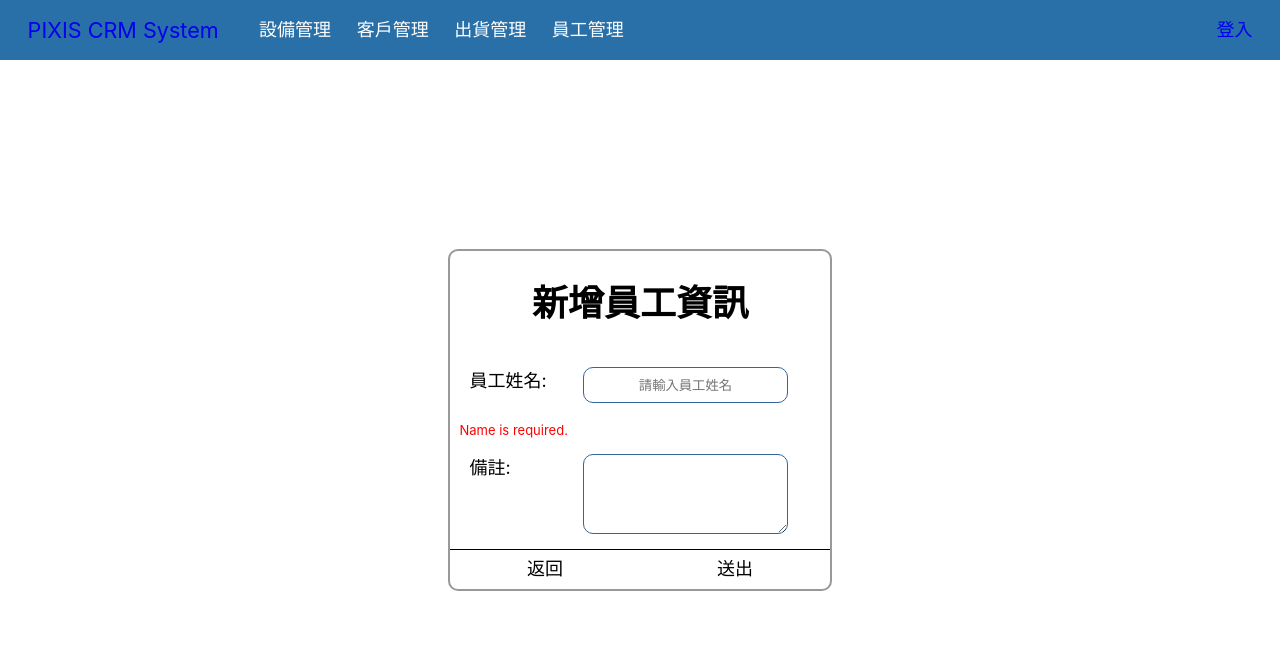
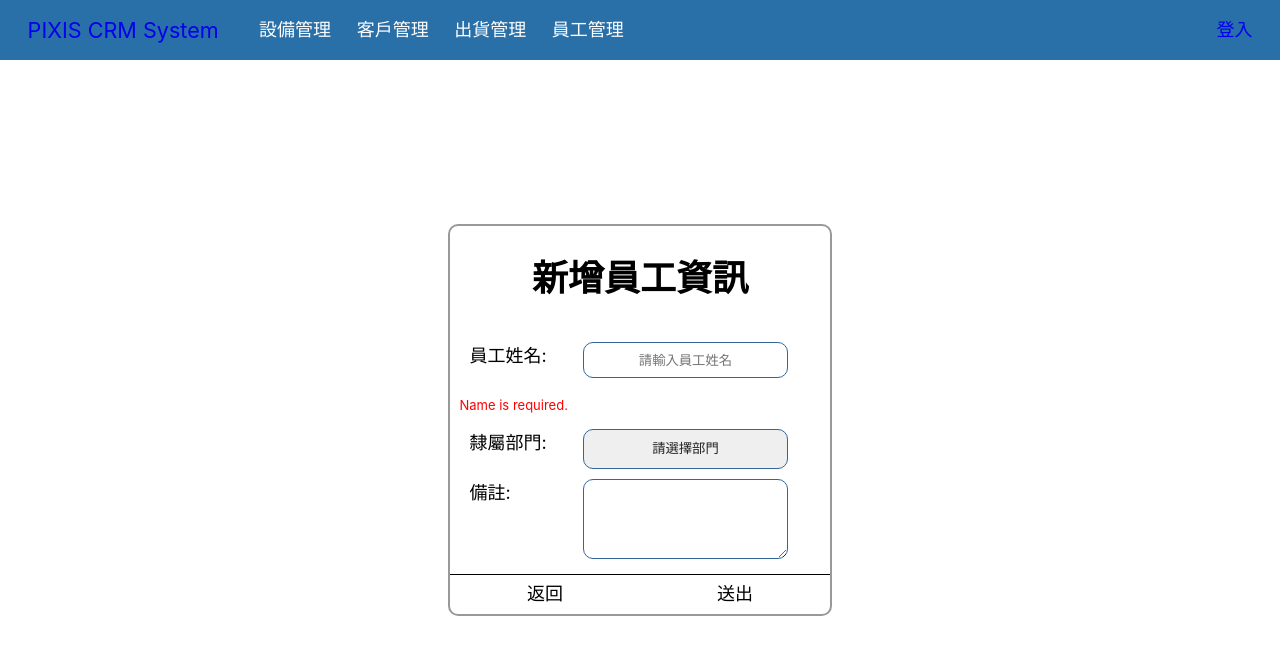
Before and after one commit to nttu94507/nextJS, a Next.js app: page /employees/edit in a window 1280 px wide. Shown: the top 654 px of the page. Built offline with nearby package versions, Linux system fonts and the light colour scheme; no server answers.

Commit message:
[M]add employee

```diff
--- a/pages/employees/edit/index.jsx
+++ b/pages/employees/edit/index.jsx
@@ -11,7 +11,7 @@ const url = process.env.NEXT_PUBLIC_API_HOST
 const Edit = () => {
     const router = useRouter();
     // const [data, setData] = useEffect()
-    const [employeeID, setemployeeID] = useState('');
+    const [department, setDepartment] = useState('');
     const [employee_Name, setEmployee_Name] = useState('');
     const [employee_Address, setEmployee_Address] = useState('');
     const [email, setEmail] = useState('');
@@ -28,12 +28,12 @@ const Edit = () => {
     const [errors, setErrors] = useState({});
     const [isFormValid, setIsFormValid] = useState(false);
 
-    const addcustomer = () => {
+    const addemployee = () => {
         const employeeInfo = {
             // id: Id,
             // GUInumber: GUInumber,
             employee_Name: employee_Name,
-            // Organization_Address: Organization_Address,
+            department: department,
             // contractPerson: contractPerson,
             // contractPerson_PhoneNumber: contractPerson_PhoneNumber,
             // contractPerson_Email: contractPerson_Email,
@@ -41,6 +41,7 @@ const Edit = () => {
             // FAEID: FAEID,
             // note: note,
         }
+        console.log(employeeInfo)
         fetch(`http://${url}/api/employee/`, {
             method: 'POST',
             body: JSON.stringify(employeeInfo),
@@ -50,7 +51,7 @@ const Edit = () => {
         }).then(() => {
             router.push('/employees/employeeslist')
         }).catch((error) => {
-            console.log(error)
+            // console.log(error)
         })
 
 
@@ -71,9 +72,9 @@ const Edit = () => {
             errors.employee_Name = 'Name is required.';
         }
 
-        // if (!employee_Address) {
-        //     errors.employee_Address = 'Address is required.';
-        // }
+        if (!department) {
+            errors.employee_Address = 'Address is required.';
+        }
 
         // if (!email) {
         //     errors.email = 'email is required.';
@@ -139,7 +140,7 @@ const Edit = () => {
     const customerSubmit = () => {
         if (isFormValid) {
             console.log('Form submitted successfully!');
-            addcustomer()
+            addemployee()
         } else {
             console.log('Form has errors. Please correct them.');
             // errors.submit = '請檢查新增內容'
@@ -236,8 +237,23 @@ const Edit = () => {
                                 }}/>
                             </div>
                         </div> */}
-                        {/* {!!errors.contractPerson_Email && <p className={styles.error1}>{errors.contractPerson_Email}</p>}
+                        {/* {!!errors.contractPerson_Email && <p className={styles.error1}>{errors.contractPerson_Email}</p>} */}
                         <div className={`${styles.probeInfoCell} ${styles.display}`}>
+                            <div className={`${styles.itemcell}`}>隸屬部門: </div>
+                            <div className={` ${styles.imputcell}`}>
+                                <select name='department' required onChange={(e)=>{
+                                    setDepartment(e.target.value)
+                                }}>
+                                    <option value={""}>請選擇部門</option>
+                                    <option value={0}>管理部</option>
+                                    <option value={1}>業務部</option>
+                                    <option value={2}>開發部</option>
+                                    <option value={3}>技術服務部</option>
+                                </select>
+                            </div>
+                        </div>
+                        {!!errors.SalesID && <p className={styles.error1}>{errors.SalesID}</p>}
+                        {/* <div className={`${styles.probeInfoCell} ${styles.display}`}>
                             <div className={`${styles.itemcell}`}>負責業務: </div>
                             <div className={` ${styles.imputcell}`}>
                                 <select name='SalesID' required onChange={(e)=>{
@@ -265,8 +281,8 @@ const Edit = () => {
                                     <option value={5}>Hank</option>
                                 </select>
                             </div>
-                        </div> */}
-                        {/* {!!errors.FAEID && <p className={styles.error1}>{errors.FAEID}</p>} */}
+                        </div>
+                        {!!errors.FAEID && <p className={styles.error1}>{errors.FAEID}</p>} */}
                         <div className={`${styles.probeInfoCell} ${styles.note} ${styles.display}`}>
                             <div className={`${styles.itemcell}`}>備註: </div>
                             <div className={` ${styles.textareacell}`}>
```
Also changed, not shown: pages/employees/employeeslist.jsx (+6 -6 lines).
